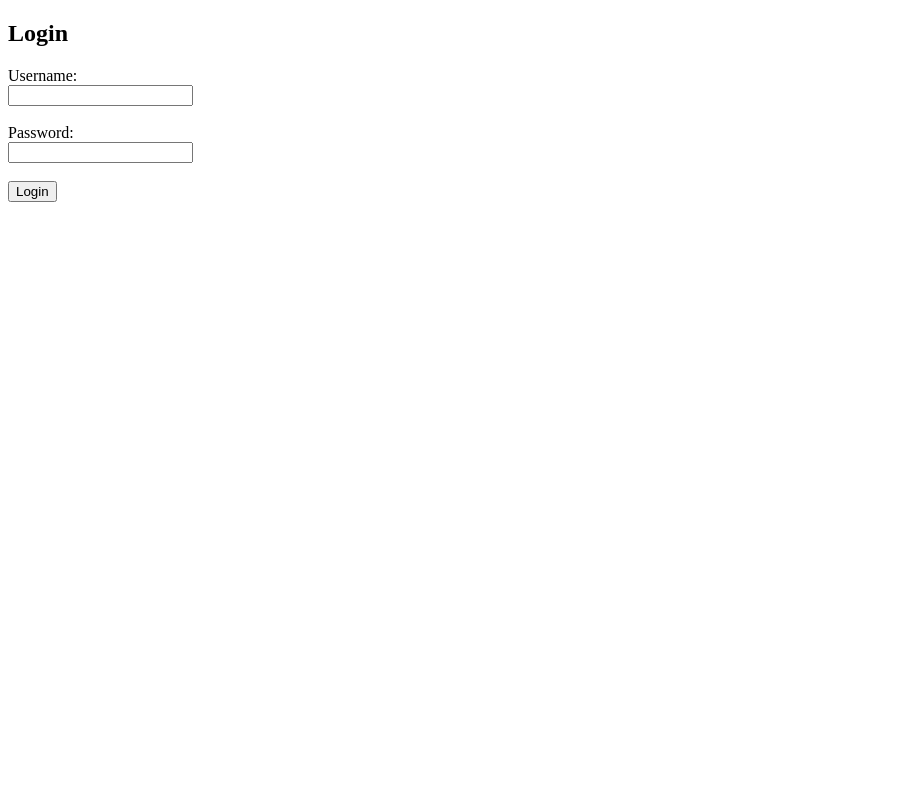
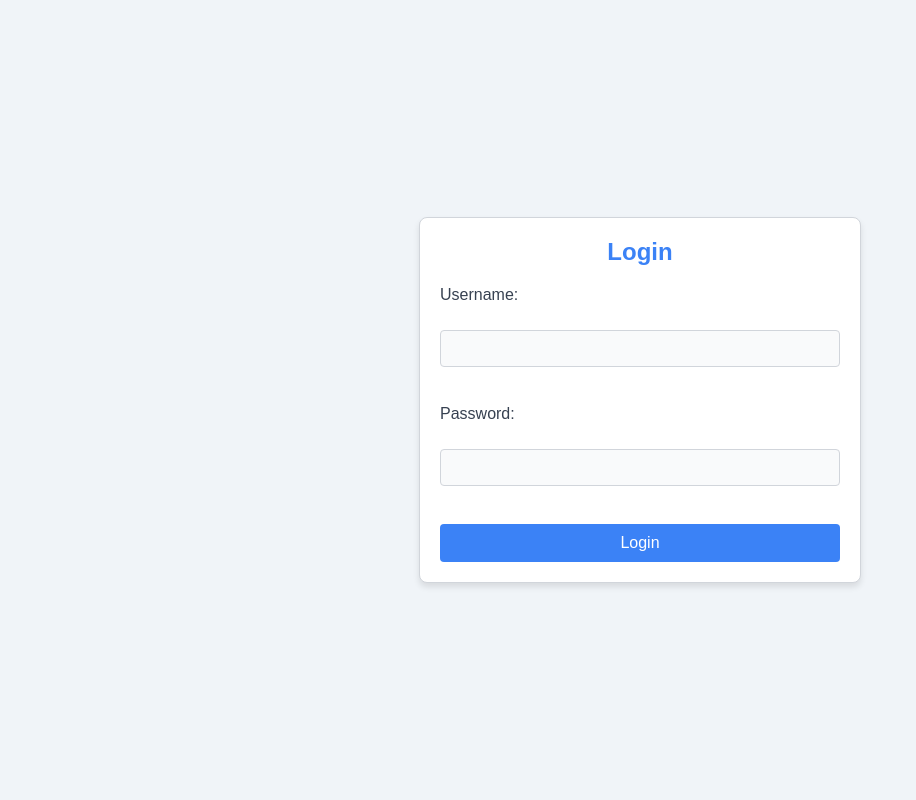
Before and after one commit to Webpass-id/WEB-RPL, a PHP site: page /admin/login.php in a window 1280 px wide. Shown: the whole page, without its empty margins (0-916 px from the left). Run offline with PHP 8.4, Linux system fonts and the light colour scheme; data that the repository does not hold is empty.

Commit message:
update halaman login admin

```diff
--- a/admin/components/nav.php
+++ b/admin/components/nav.php
@@ -20,7 +20,10 @@
                     <a class="nav-link" href="/admin/mapel">Mapel</a>
                 </li>
                 <li class="nav-item">
-                    <a class="nav-link" href="/admin/tugas-sekolah/">Mapel</a>
+                    <a class="nav-link" href="/admin/tugas-sekolah/">Tugas</a>
+                </li>
+                <li class="nav-item">
+                    <a class="nav-link" href="/admin/logout.php">Logout</a>
                 </li>
             </ul>
             <form class="d-flex" role="search">
--- a/admin/index.php
+++ b/admin/index.php
@@ -23,13 +23,16 @@ include "../boots.php";
 <html lang="en">
 
 <head>
+
     <meta charset="UTF-8">
     <meta name="viewport" content="width=device-width, initial-scale=1.0">
     <title>Admin</title>
+
 </head>
 
 <body>
     <?php include "components/nav.php"; ?>
+    <h1>hallo <?php echo ($_SESSION['admin']) ?></h1>
     <H1>Jadwal piket</H1>
 </body>
 
--- a/admin/login.php
+++ b/admin/login.php
@@ -11,11 +11,21 @@ function sanitize_input($data)
     return $data;
 }
 
+// Function to validate username
+function validate_username($username)
+{
+    // Check if the username contains only alphanumeric characters
+    return preg_match('/^[a-zA-Z0-9]+$/', $username);
+}
+
 // Login Process
 if ($_SERVER["REQUEST_METHOD"] == "POST" && isset($_POST["login"])) {
     $username = sanitize_input($_POST["username"]);
     $password = sanitize_input($_POST["password"]);
 
+    if (!validate_username($username)) {
+        echo "<script>alert('Username hanya boleh berisi karakter alfanumerik.');</script>";
+    } else {
         try {
             // Retrieve the hashed password from the database based on the provided username
             $stmt = $conn->prepare("SELECT Password FROM admin WHERE Username = :username");
@@ -44,8 +54,8 @@ if ($_SERVER["REQUEST_METHOD"] == "POST" && isset($_POST["login"])) {
             echo "Error: " . $e->getMessage();
         }
     }
+}
 ?>
-
 <!DOCTYPE html>
 <html lang="en">
 
@@ -53,9 +63,11 @@ if ($_SERVER["REQUEST_METHOD"] == "POST" && isset($_POST["login"])) {
     <meta charset="UTF-8">
     <meta name="viewport" content="width=device-width, initial-scale=1.0">
     <title>Admin Login</title>
+    <link rel="stylesheet" href="style/login.css">
 </head>
 
 <body>
+    <div class="login-container">
         <h2>Login</h2>
         <form method="post" action="<?php echo htmlspecialchars($_SERVER["PHP_SELF"]); ?>">
             <label for="username">Username:</label><br>
@@ -64,6 +76,7 @@ if ($_SERVER["REQUEST_METHOD"] == "POST" && isset($_POST["login"])) {
             <input type="password" id="password" name="password" required><br><br>
             <input type="submit" name="login" value="Login">
         </form>
+    </div>
 </body>
 
 </html>
--- a/admin/murid/index.php
+++ b/admin/murid/index.php
@@ -10,6 +10,11 @@ try {
     $murids = $stmt->fetchAll(PDO::FETCH_ASSOC);
 } catch (PDOException $e) {
     $error = "Error: " . $e->getMessage();
+}
+session_start();
+if (!isset($_SESSION["admin"])) {
+    header("Location: login.php"); // Redirect to login page if not logged in
+    exit();
 }
 ?>
 <!DOCTYPE html>
--- /dev/null
+++ b/admin/style/login.css
@@ -0,0 +1,82 @@
+/* Reset some basic elements for better consistency across browsers */
+body, h2, form, label, input {
+    margin: 0;
+    padding: 0;
+    box-sizing: border-box;
+}
+
+/* General body styles */
+body {
+    font-family: Arial, sans-serif;
+    background-color: #f0f4f8; /* Light blue pastel background */
+    color: #333; /* Dark grey text */
+    display: flex;
+    justify-content: center;
+    align-items: center;
+    height: 100vh;
+    margin: 0;
+}
+
+/* Container for the login form */
+.login-container {
+    background-color: #ffffff; /* White background for form */
+    border: 1px solid #d1d5db; /* Light grey border */
+    border-radius: 8px;
+    padding: 20px;
+    width: 100%;
+    max-width: 400px;
+    box-shadow: 0 4px 6px rgba(0, 0, 0, 0.1);
+    text-align: center;
+}
+
+/* Header styles */
+h2 {
+    margin-bottom: 20px;
+    color: #3b82f6; /* Blue color for the header */
+}
+
+/* Label styles */
+label {
+    display: block;
+    margin-bottom: 8px;
+    color: #374151; /* Grey color for labels */
+    text-align: left; /* Align text to the left for labels */
+}
+
+/* Input field styles */
+input[type="text"], input[type="password"] {
+    width: 100%;
+    padding: 10px;
+    margin-bottom: 20px;
+    border: 1px solid #d1d5db; /* Light grey border */
+    border-radius: 4px;
+    background-color: #f9fafb; /* Very light grey background for input fields */
+}
+
+/* Submit button styles */
+input[type="submit"] {
+    width: 100%;
+    padding: 10px;
+    background-color: #3b82f6; /* Blue background for the button */
+    border: none;
+    border-radius: 4px;
+    color: white;
+    font-size: 16px;
+    cursor: pointer;
+}
+
+/* Submit button hover effect */
+input[type="submit"]:hover {
+    background-color: #2563eb; /* Darker blue on hover */
+}
+
+/* Responsive design */
+@media (max-width: 600px) {
+    .login-container {
+        padding: 15px;
+    }
+
+    input[type="text"], input[type="password"], input[type="submit"] {
+        padding: 8px;
+    }
+}
```
Lines whose indentation alone changed are shown as unchanged.
